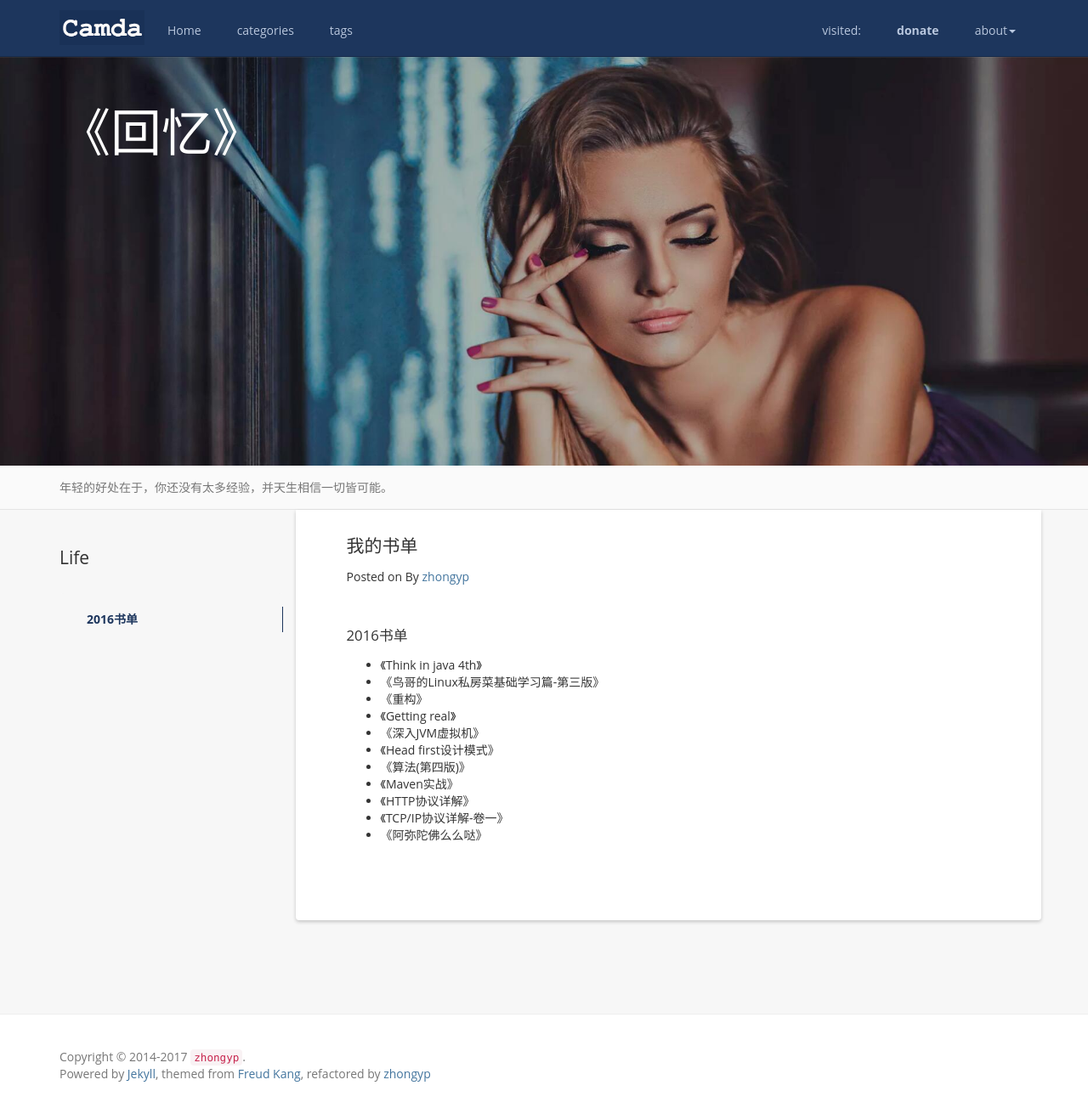
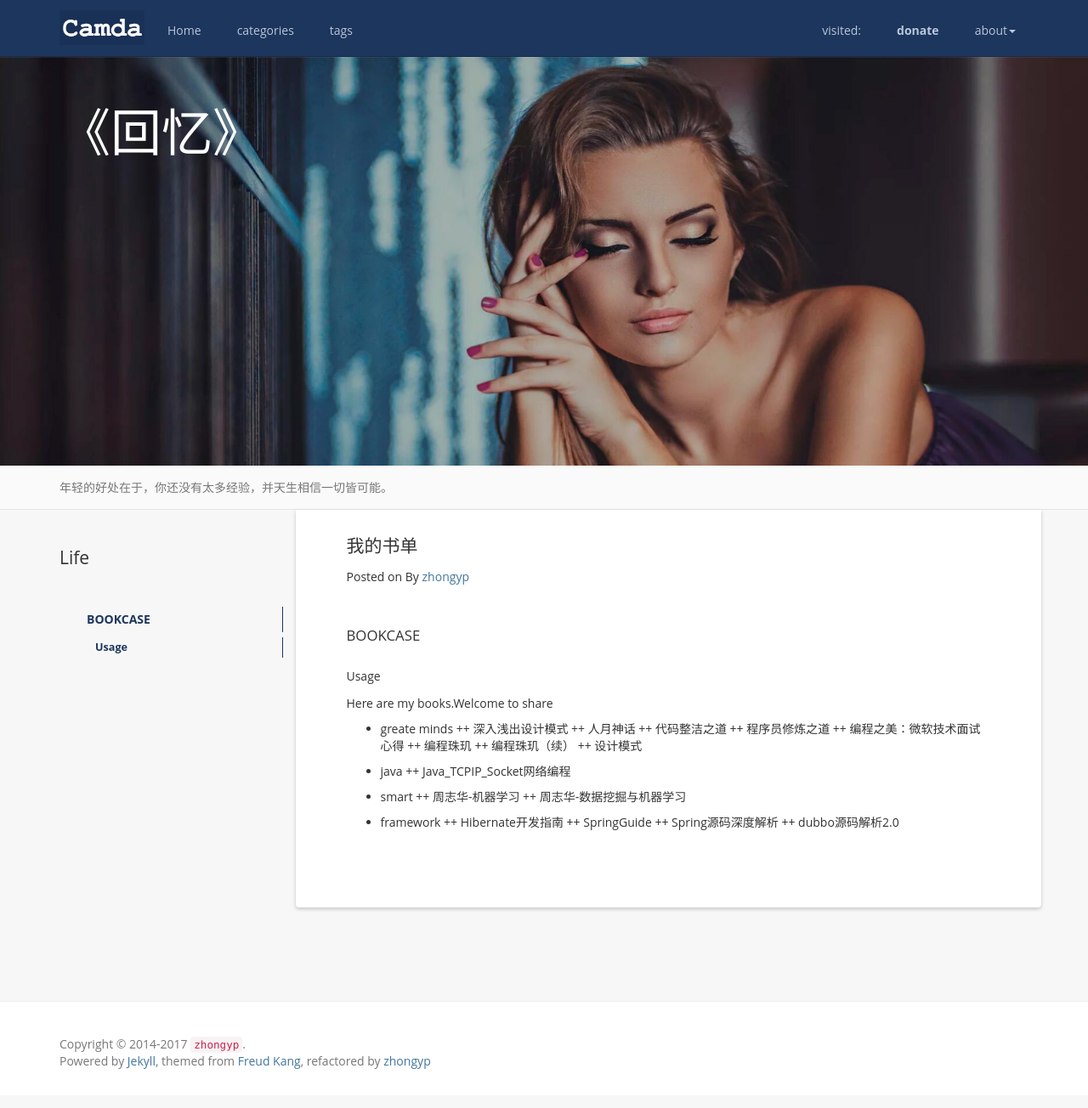
Before and after one commit to zhongyp/jekyll-theme-classic, a Jekyll site: the page built from books.md, in a window 1280 px wide and 1304 px high. Shown: the whole window at 85% size. Built offline with Jekyll 4.4.1, drawn with Linux system fonts in a browser that asks for light colours; nearby versions of some CDN libraries; comment, search, counter and statistics services are not loaded.

Commit message:
add books

```diff
--- a/books.md
+++ b/books.md
@@ -8,17 +8,31 @@ permalink: /books/
 {:toc}
 
 
-2016书单
------------------------------------------------------------------
+## BOOKCASE
 
-+ 《Think in java 4th》
-+ 《鸟哥的Linux私房菜基础学习篇-第三版》
-+ 《重构》
-+ 《Getting real》
-+ 《深入JVM虚拟机》
-+ 《Head first设计模式》
-+ 《算法(第四版)》
-+ 《Maven实战》
-+ 《HTTP协议详解》
-+ 《TCP/IP协议详解-卷一》
-+ 《阿弥陀佛么么哒》
+### Usage
+
+Here are my books.Welcome to share
+
++ greate minds
+++ 深入浅出设计模式
+++ 人月神话
+++ 代码整洁之道
+++ 程序员修炼之道
+++ 编程之美：微软技术面试心得
+++ 编程珠玑
+++ 编程珠玑（续）
+++ 设计模式
+
++ java
+++ Java_TCPIP_Socket网络编程
+
++ smart
+++ 周志华-机器学习
+++ 周志华-数据挖掘与机器学习
+
++ framework
+++ Hibernate开发指南
+++ SpringGuide
+++ Spring源码深度解析
+++ dubbo源码解析2.0
```
